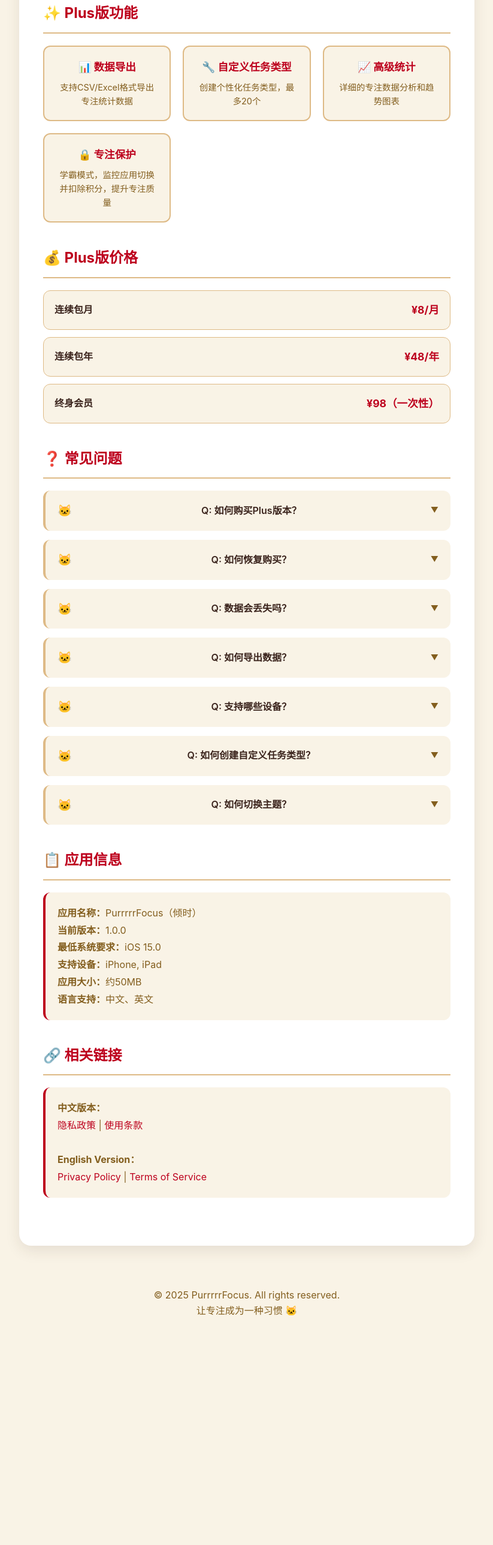
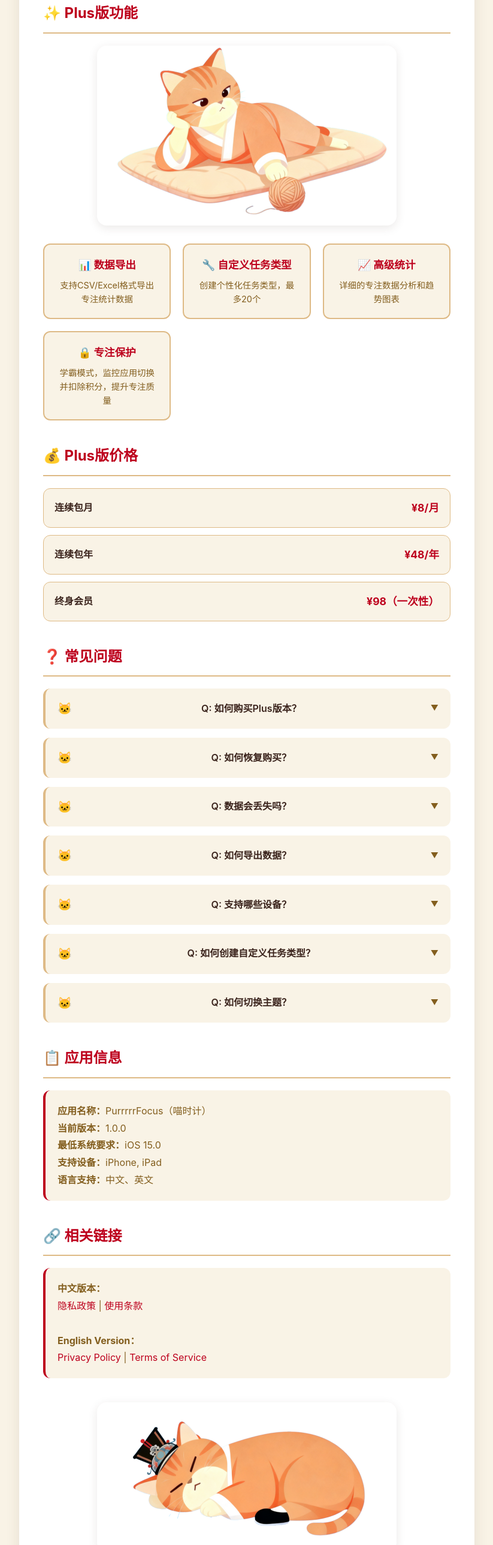
Before and after one commit to louischen737/purrrrrfocus-support, a plain HTML site: page index.html in a window 1280 px wide. Shown: the part 1166-3742 px from the top of the page at 60% size, without its empty margins (228-1051 px from the left). Before the commit the page ends 3424 px from the top, so only its background shows below. Drawn offline with Linux system fonts and the light colour scheme.

Commit message:
Add files via upload

```diff
--- a/index.html
+++ b/index.html
@@ -378,6 +378,30 @@
             text-decoration: underline;
         }
 
+        .cat-avatar {
+            width: 100%;
+            max-width: 500px;
+            height: auto;
+            border-radius: 16px;
+            margin: 20px auto;
+            display: block;
+            box-shadow: 0 4px 16px var(--shadow);
+            transition: transform 0.3s ease, box-shadow 0.3s ease;
+        }
+
+        .cat-avatar:hover {
+            transform: translateY(-3px);
+            box-shadow: 0 8px 24px var(--shadow-hover);
+        }
+
+        .cat-avatar-features {
+            margin: 20px auto 30px;
+        }
+
+        .cat-avatar-footer {
+            margin: 40px auto 30px;
+        }
+
         .footer {
             text-align: center;
             margin-top: 50px;
@@ -578,6 +602,19 @@
                 height: 50px;
                 width: auto;
             }
+
+            .cat-avatar {
+                max-width: 100%;
+                margin: 15px auto;
+            }
+
+            .cat-avatar-features {
+                margin: 15px auto 20px;
+            }
+
+            .cat-avatar-footer {
+                margin: 30px auto 20px;
+            }
         }
     </style>
 </head>
@@ -657,6 +694,7 @@
 
             <div class="section">
                 <h2>✨ Plus版功能</h2>
+                <img src="cat-avatar-plus-features.png" alt="Plus功能装饰" class="cat-avatar cat-avatar-features">
                 <div class="feature-grid">
                     <div class="feature-item">
                         <h4>📊 数据导出</h4>
@@ -735,11 +773,10 @@
             <div class="section">
                 <h2>📋 应用信息</h2>
                 <div class="info-item">
-                    <strong>应用名称：</strong>PurrrrrFocus（倾时）<br>
+                    <strong>应用名称：</strong>PurrrrrFocus（喵时计）<br>
                     <strong>当前版本：</strong>1.0.0<br>
                     <strong>最低系统要求：</strong>iOS 15.0<br>
                     <strong>支持设备：</strong>iPhone, iPad<br>
-                    <strong>应用大小：</strong>约50MB<br>
                     <strong>语言支持：</strong>中文、英文
                 </div>
             </div>
@@ -755,6 +792,8 @@
                     <a href="https://y24nq6bqd7.feishu.cn/docx/HutadQZMIoNI5yxntRscIFNHndc" target="_blank">Terms of Service</a>
                 </div>
             </div>
+
+            <img src="cat-avatar-header.png" alt="页面装饰" class="cat-avatar cat-avatar-footer">
         </div>
 
         <div class="footer">
```
Also changed, not shown: index-en.html (+40 -1 lines).
